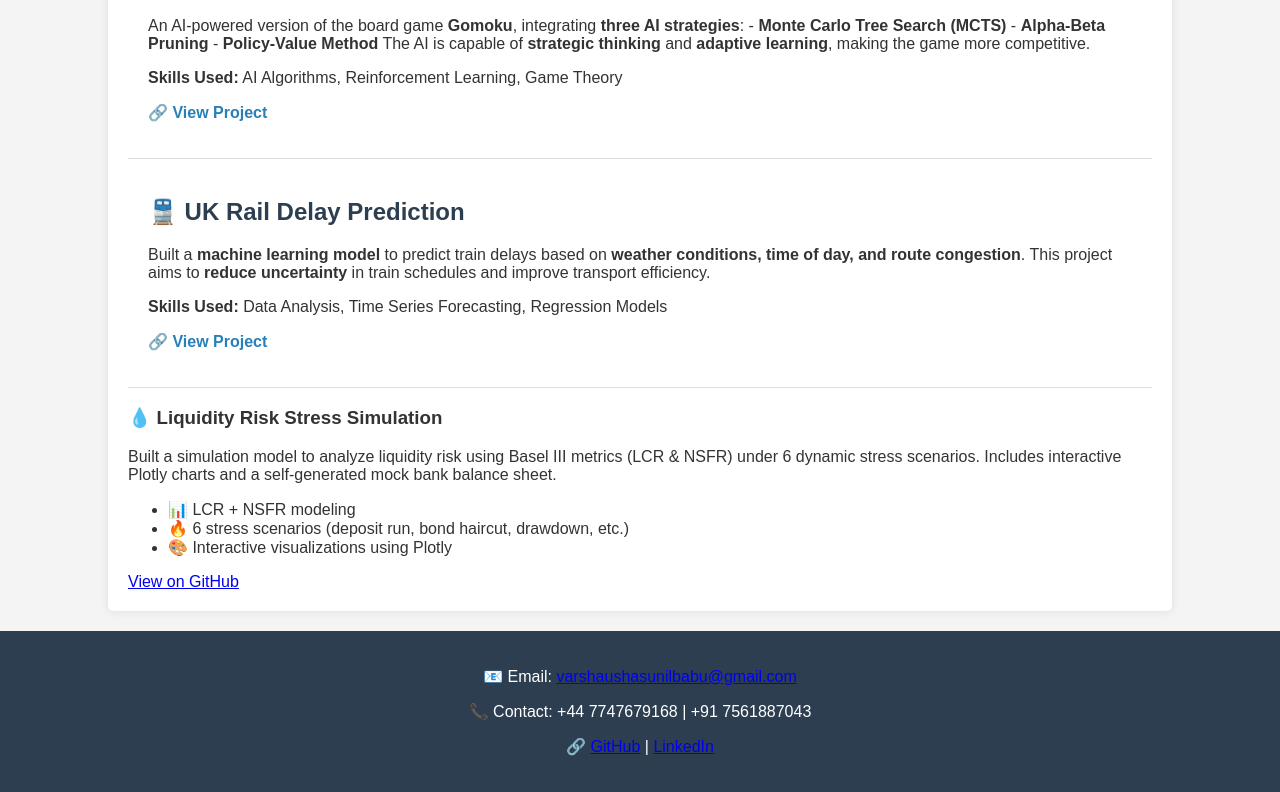
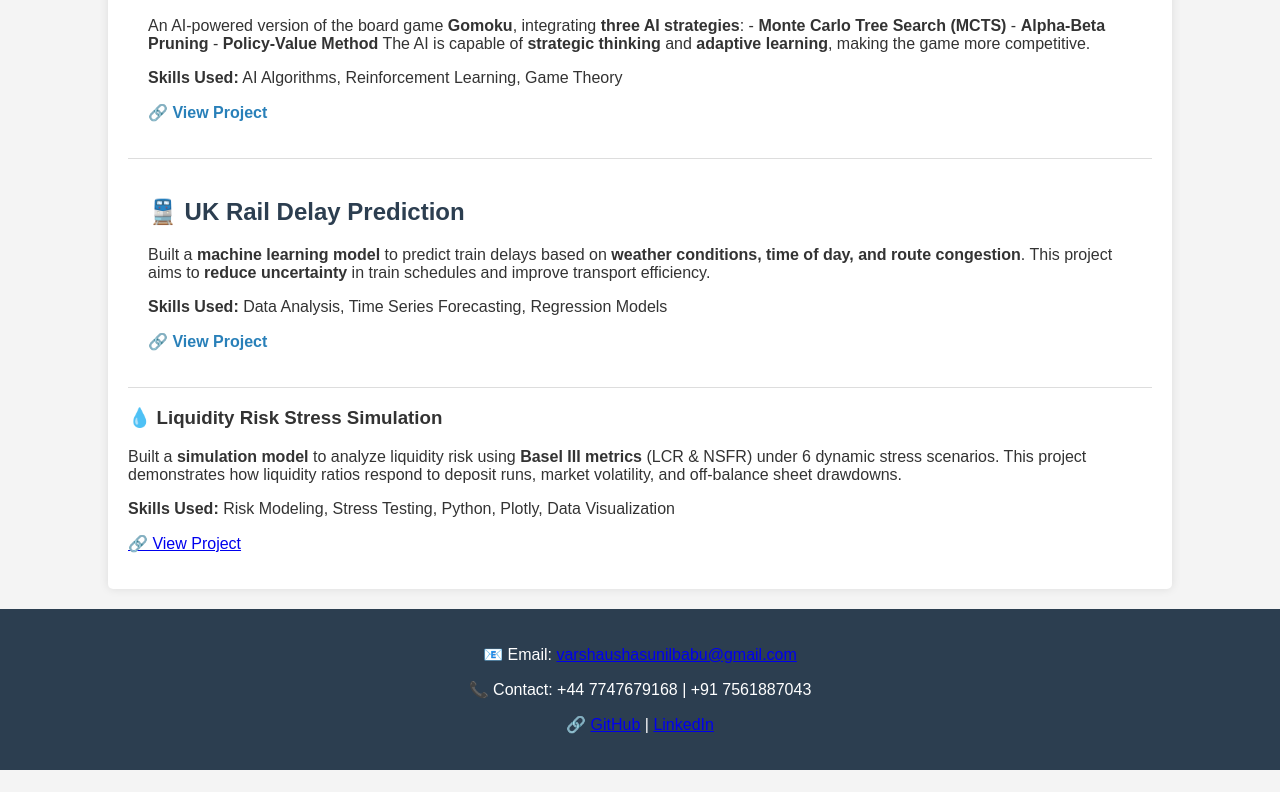
Before and after one commit to VarshaUshaSunilBabu/VarshaUshaSunilBabu.github.io, a plain HTML site: page projects.html in a window 1280 px wide. Shown: the part 573-1365 px from the top of the page. After the commit the page ends 1343 px from the top, so only its background shows below. Drawn offline with Linux system fonts and the light colour scheme.

Commit message:
Update projects.html

```diff
--- a/projects.html
+++ b/projects.html
@@ -114,16 +114,17 @@
             <p><strong>Skills Used:</strong> Data Analysis, Time Series Forecasting, Regression Models</p>
             <p><a href="https://github.com/VarshaUshaSunilBabu/UK-Rail-Prediction" target="_blank">🔗 View Project</a></p>
         </div>
-        <!-- Liquidity Risk Stress Simulation Project -->
-     <div class="project-card">
-          <h3>💧 Liquidity Risk Stress Simulation</h3>
-          <p>Built a simulation model to analyze liquidity risk using Basel III metrics (LCR & NSFR) under 6 dynamic stress scenarios. Includes interactive Plotly charts and a self-generated mock bank balance sheet.</p>
-        <ul>
-        <li>📊 LCR + NSFR modeling</li>
-        <li>🔥 6 stress scenarios (deposit run, bond haircut, drawdown, etc.)</li>
-        <li>🎨 Interactive visualizations using Plotly</li>
-        </ul>
-  <a href="https://github.com/VarshaUshaSunilBabu/liquidity-risk-stress-simulation" target="_blank">View on GitHub</a>
+
+<h3>💧 Liquidity Risk Stress Simulation</h3>
+<p>
+  Built a <strong>simulation model</strong> to analyze liquidity risk using <strong>Basel III metrics</strong> (LCR & NSFR) under 6 dynamic stress scenarios.
+  This project demonstrates how liquidity ratios respond to deposit runs, market volatility, and off-balance sheet drawdowns.
+</p>
+
+<p><strong>Skills Used:</strong> Risk Modeling, Stress Testing, Python, Plotly, Data Visualization</p>
+
+<p><a href="https://github.com/VarshaUshaSunilBabu/liquidity-risk-stress-simulation" target="_blank">🔗 View Project</a></p>
+
 </div>
 
     </div>
```
